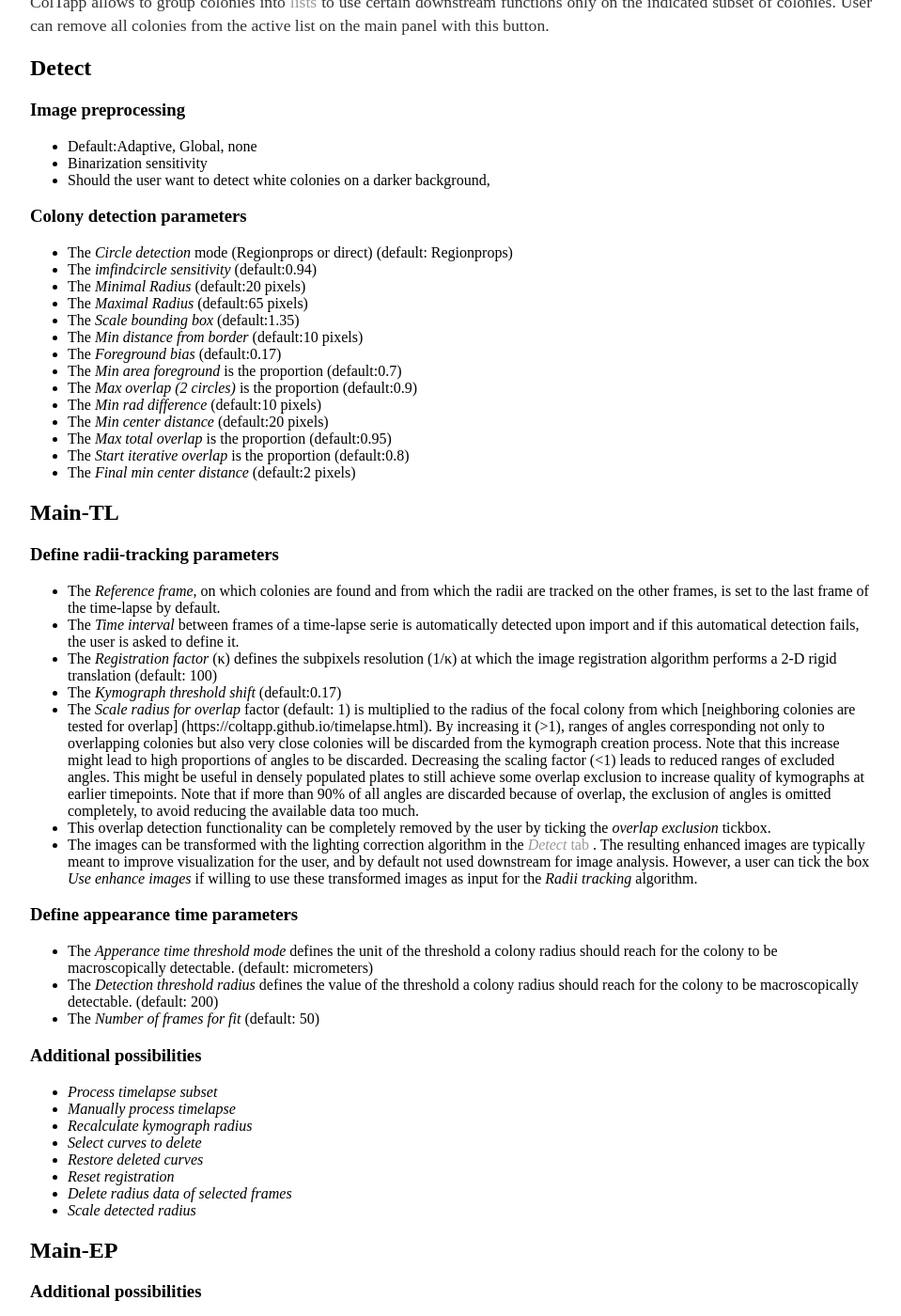
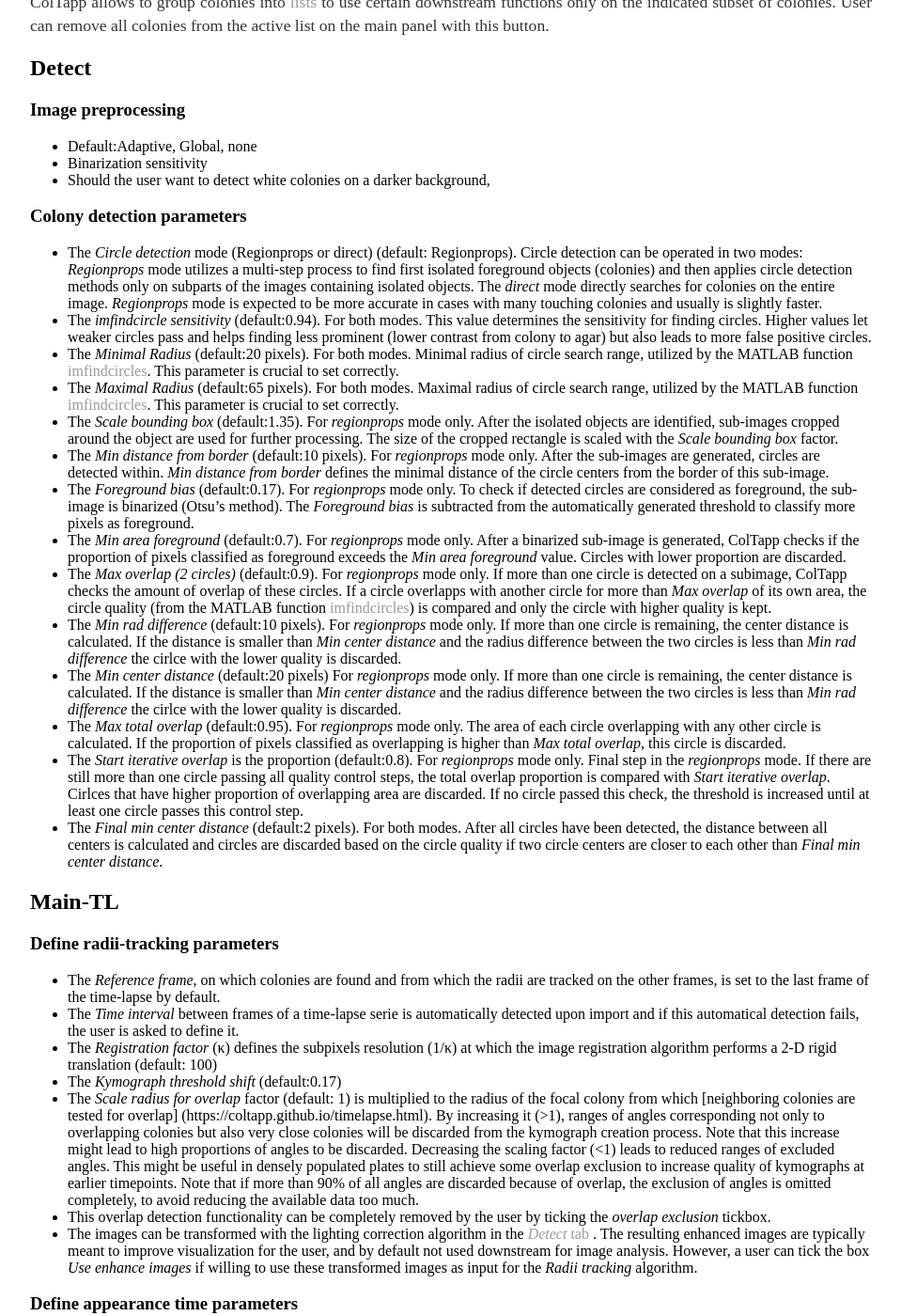
Before and after one commit to ColTapp/ColTapp.github.io, a Jekyll site: the page built from options.md, in a window 1280 px wide and 1400 px high, scrolled down 2448 px. Shown: the whole window at 94% size, without its empty margins (160-1119 px from the left). Built offline with Jekyll 4.4.1, drawn with Linux system fonts in a browser that asks for light colours.

Commit message:
Update options.md

```diff
--- a/options.md
+++ b/options.md
@@ -44,20 +44,21 @@ ColTapp allows to group colonies into [lists](https://coltapp.github.io/detect.h
 - Should the user want to detect white colonies on a darker background,
 
 ### Colony detection parameters
-- The _Circle detection_ mode (Regionprops or direct) (default: Regionprops)
-- The _imfindcircle sensitivity_ (default:0.94)
-- The _Minimal Radius_ (default:20 pixels)
-- The _Maximal Radius_ (default:65 pixels)
-- The _Scale bounding box_ (default:1.35)
-- The _Min distance from border_ (default:10 pixels)
-- The _Foreground bias_ (default:0.17)
-- The _Min area foreground_ is the proportion (default:0.7)
-- The _Max overlap (2 circles)_ is the proportion (default:0.9)
-- The _Min rad difference_ (default:10 pixels)
-- The _Min center distance_ (default:20 pixels)
-- The _Max total overlap_ is the proportion (default:0.95)
-- The _Start iterative overlap_ is the proportion (default:0.8)
-- The _Final min center distance_ (default:2 pixels)
+- The _Circle detection_ mode (Regionprops or direct) (default: Regionprops). Circle detection can be operated in two modes: _Regionprops_ mode utilizes a multi-step process to find first isolated foreground objects (colonies) and then applies circle detection methods only on subparts of the images containing isolated objects. The _direct_ mode directly searches for colonies on the entire image. _Regionprops_ mode is expected to be more accurate in cases with many touching colonies and usually is slightly faster.
+- The _imfindcircle sensitivity_ (default:0.94). For both modes. This value determines the sensitivity for finding circles. Higher values let weaker circles pass and helps finding less prominent (lower contrast from colony to agar) but also leads to more false positive circles.
+- The _Minimal Radius_ (default:20 pixels). For both modes. Minimal radius of circle search range,  utilized by the MATLAB function [imfindcircles](https://ch.mathworks.com/help/images/ref/imfindcircles.html). This parameter is crucial to set correctly.
+- The _Maximal Radius_ (default:65 pixels). For both modes. Maximal radius of circle search range, utilized by the MATLAB function [imfindcircles](https://ch.mathworks.com/help/images/ref/imfindcircles.html). This parameter is crucial to set correctly.
+- The _Scale bounding box_ (default:1.35). For _regionprops_ mode only. After the isolated objects are identified, sub-images cropped around the object are used for further processing. The size of the cropped rectangle is scaled with the _Scale bounding box_ factor.
+- The _Min distance from border_ (default:10 pixels). For _regionprops_ mode only. After the sub-images are generated, circles are detected within. _Min distance from border_ defines the minimal distance of the circle centers from the border of this sub-image.
+- The _Foreground bias_ (default:0.17). For _regionprops_ mode only. To check if detected circles are considered as foreground, the sub-image is binarized (Otsu's method). The _Foreground bias_ is subtracted from the automatically generated threshold to classify more pixels as foreground.
+- The _Min area foreground_ (default:0.7). For _regionprops_ mode only. After a binarized sub-image is generated, ColTapp checks if the proportion of pixels classified as foreground exceeds the _Min area foreground_ value. Circles with lower proportion are discarded.
+- The _Max overlap (2 circles)_ (default:0.9). For _regionprops_ mode only. If more than one circle is detected on a subimage, ColTapp checks the amount of overlap of these circles. If a circle overlapps with another circle for more than _Max overlap_ of its own area, the circle quality (from the MATLAB function [imfindcircles](https://ch.mathworks.com/help/images/ref/imfindcircles.html)) is compared and only the circle with higher quality is kept.
+- The _Min rad difference_ (default:10 pixels). For _regionprops_ mode only. If more than one circle is remaining, the center distance is calculated. If the distance is smaller than _Min center distance_ and the radius difference between the two circles is less than _Min rad difference_ the cirlce with the lower quality is discarded.
+- The _Min center distance_ (default:20 pixels) For _regionprops_ mode only. If more than one circle is remaining, the center distance is calculated. If the distance is smaller than _Min center distance_ and the radius difference between the two circles is less than _Min rad difference_ the cirlce with the lower quality is discarded.
+- The _Max total overlap_ (default:0.95). For _regionprops_ mode only. The area of each circle overlapping with any other circle is calculated. If the proportion of pixels classified as overlapping is higher than _Max total overlap_, this circle is discarded.
+- The _Start iterative overlap_ is the proportion (default:0.8). For _regionprops_ mode only. Final step in the _regionprops_ mode. If there are still more than one circle passing all quality control steps, the total overlap proportion is compared with _Start iterative overlap_. Cirlces that have higher proportion of overlapping area are discarded. If no circle passed this check, the threshold is increased until at least one circle passes this control step.
+- The _Final min center distance_ (default:2 pixels). For both modes. After all circles have been detected, the distance between all centers is calculated and circles are discarded based on the circle quality if two circle centers are closer to each other than _Final min center distance_.
+
 
 
 ## Main-TL
```
